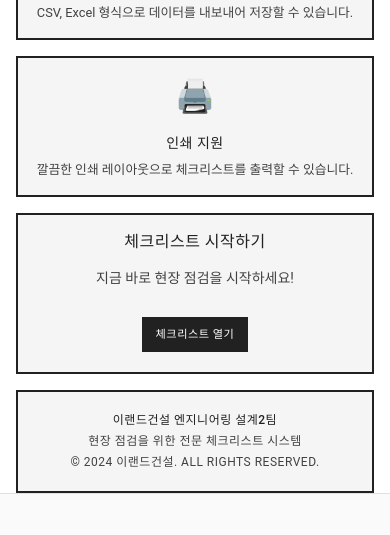
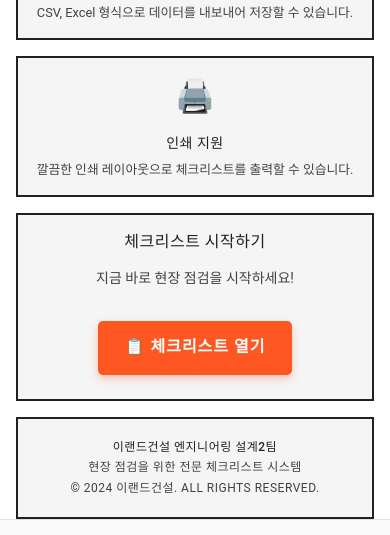
Before and after one commit to montblanc153/checklist, a plain HTML site: page index.html in a window 390 px wide. Shown: the part 769-1304 px from the top of the page. Before the commit the page ends 1278 px from the top, so only its background shows below. Drawn offline with Linux system fonts and the light colour scheme.

Commit message:
모바일 최적화 개선: 테이블 스크롤 및 체크리스트 버튼 크기 조정

```diff
--- a/index.html
+++ b/index.html
@@ -124,24 +124,28 @@
         }
 
         .checklist-btn {
-            background: #212121;
+            background: #ff5722;
             color: white;
-            border: 2px solid #212121;
-            padding: 0.5rem 1rem;
+            border: 3px solid #ff5722;
+            padding: 1rem 2rem;
             cursor: pointer;
-            font-size: 0.75rem;
-            margin: 0.25rem;
-            font-weight: 500;
-            transition: all 0.2s ease;
+            font-size: 1.1rem;
+            margin: 0.5rem;
+            font-weight: 600;
+            transition: all 0.3s ease;
             text-transform: uppercase;
-            letter-spacing: 0.5px;
+            letter-spacing: 1px;
             text-decoration: none;
             display: inline-block;
+            border-radius: 5px;
+            box-shadow: 0 4px 8px rgba(255, 87, 34, 0.3);
         }
 
         .checklist-btn:hover {
-            background: #ff5722;
-            border-color: #ff5722;
+            background: #e64a19;
+            border-color: #e64a19;
+            transform: translateY(-2px);
+            box-shadow: 0 6px 12px rgba(255, 87, 34, 0.4);
         }
 
         .footer {
@@ -205,8 +209,8 @@
             }
 
             .checklist-btn {
-                padding: 0.5rem 0.75rem;
-                font-size: 0.7rem;
+                padding: 0.8rem 1.5rem;
+                font-size: 1rem;
             }
         }
     </style>
@@ -250,7 +254,7 @@
             <h3>체크리스트 시작하기</h3>
             <p>지금 바로 현장 점검을 시작하세요!</p>
             <a href="이랜드건설_체크리스트_수정2.html" class="checklist-btn">
-                체크리스트 열기
+                📋 체크리스트 열기
             </a>
         </div>
 
```
Also changed, not shown: 이랜드건설_체크리스트_수정2.html (+24 -3 lines).
